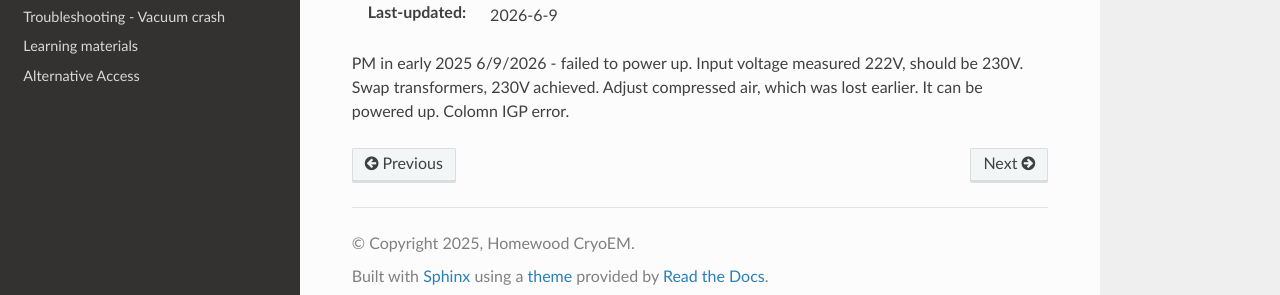
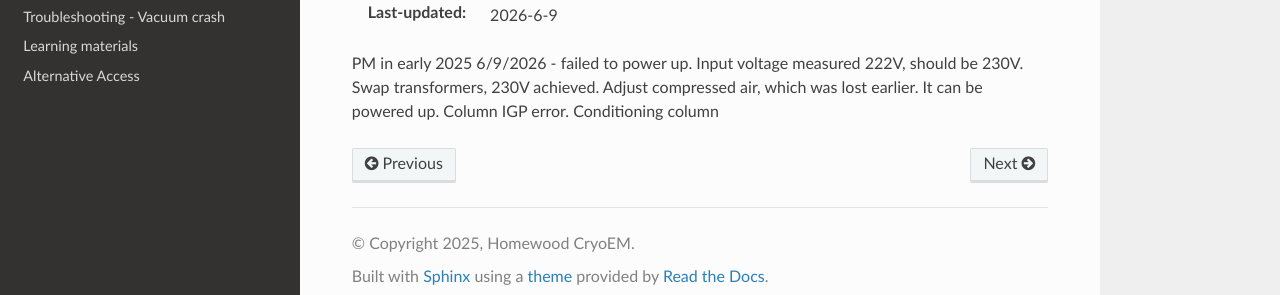
Before and after one commit to coherency224/hop-em, a Sphinx documentation site: the page built from docs/source/Past_services.rst, in a window 1280 px wide and 900 px high, scrolled down 1382 px. Shown: the part 587-882 px from the top of the window. Built offline with Sphinx 7.4.7 and the Read the Docs theme 3.1.0, drawn with Linux system fonts in a browser that asks for light colours; pages that are not in the unit, such as notebooks, are missing from menus.

Commit message:
Update Past_services.rst

```diff
--- a/docs/source/Past_services.rst
+++ b/docs/source/Past_services.rst
@@ -57,4 +57,4 @@ Past services on Tecnai T12
 :Last-updated: 2026-6-9
 
 PM in early 2025
-6/9/2026 - failed to power up. Input voltage measured 222V, should be 230V. Swap transformers, 230V achieved. Adjust compressed air, which was lost earlier. It can be powered up. Colomn IGP error.
+6/9/2026 - failed to power up. Input voltage measured 222V, should be 230V. Swap transformers, 230V achieved. Adjust compressed air, which was lost earlier. It can be powered up. Column IGP error. Conditioning column
```
